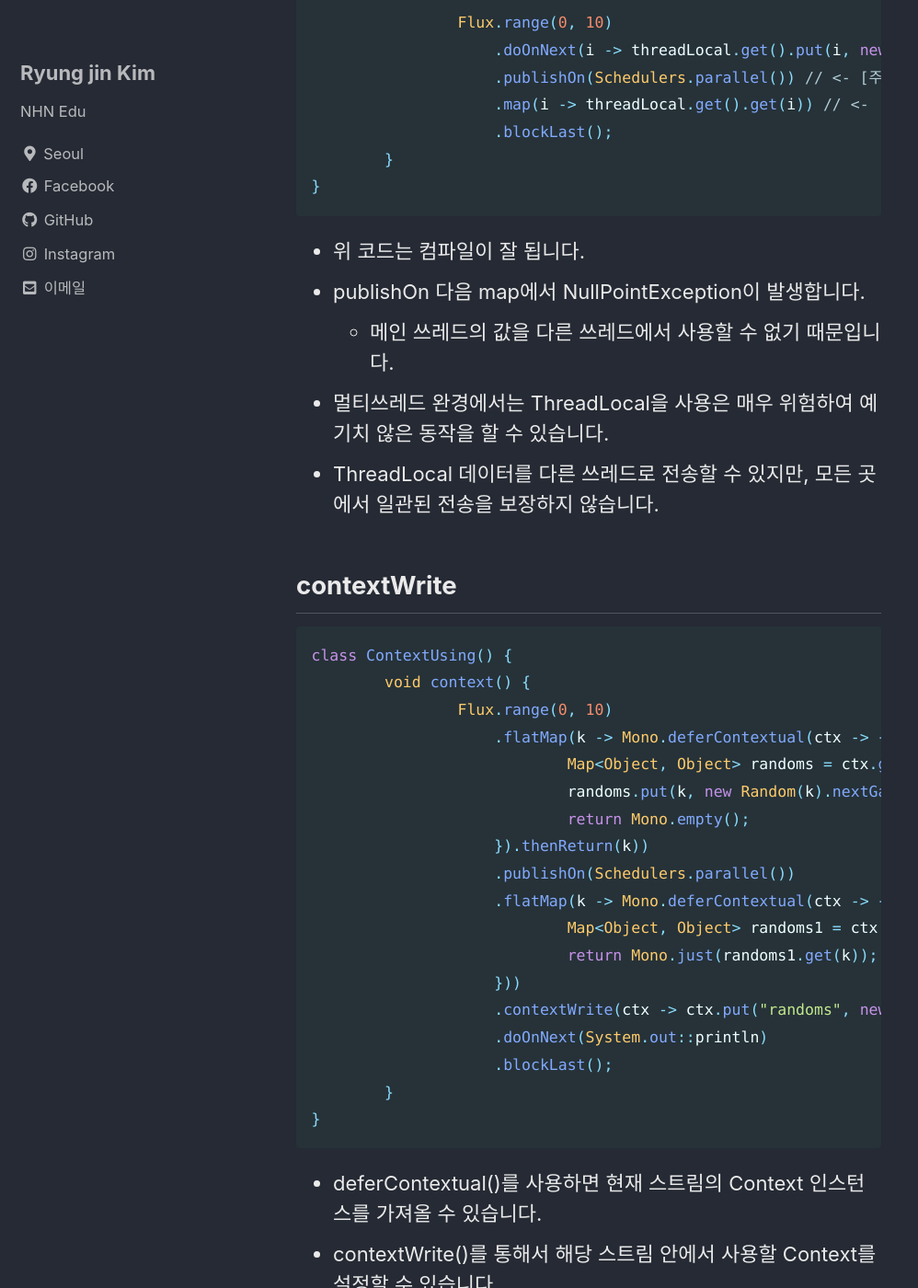
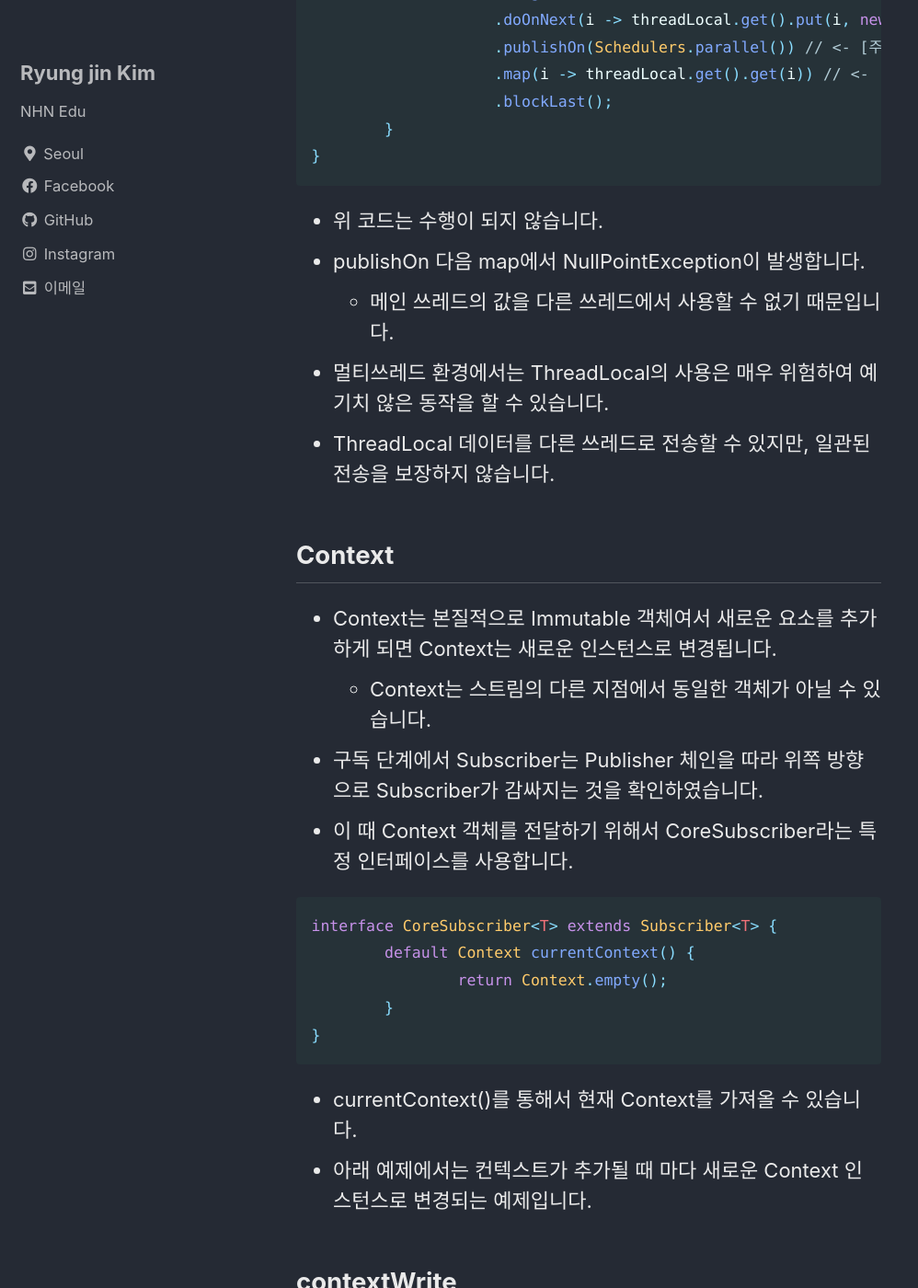
Before and after one commit to RATIONAL331/rational331.github.io, a Jekyll site: the page built from _posts/2022-09-25-hello-reactor-advanced-3.md, in a window 1280 px wide and 1400 px high, scrolled down 14881 px. Shown: the whole window at 92% size, without its empty margins (0-998 px from the left). Built offline with Jekyll 4.4.1, drawn with Linux system fonts in a browser that asks for light colours; cached includes are drawn as plain includes; comment, search, counter and statistics services are not loaded; some of the changed text lies outside the part shown.

Commit message:
[2022-10-15] 리액터 - 3 오타 수정

````diff
--- a/_posts/2022-09-25-hello-reactor-advanced-3.md
+++ b/_posts/2022-09-25-hello-reactor-advanced-3.md
@@ -450,11 +450,29 @@ class ThreadLocalHasProblemOnAsync() {
 }
 ```
 
-* 위 코드는 컴파일이 잘 됩니다.
+* 위 코드는 수행이 되지 않습니다.
 * publishOn 다음 map에서 NullPointException이 발생합니다.
     * 메인 쓰레드의 값을 다른 쓰레드에서 사용할 수 없기 때문입니다.
-* 멀티쓰레드 완경에서는 ThreadLocal을 사용은 매우 위험하여 예기치 않은 동작을 할 수 있습니다.
-* ThreadLocal 데이터를 다른 쓰레드로 전송할 수 있지만, 모든 곳에서 일관된 전송을 보장하지 않습니다.
+* 멀티쓰레드 환경에서는 ThreadLocal의 사용은 매우 위험하여 예기치 않은 동작을 할 수 있습니다.
+* ThreadLocal 데이터를 다른 쓰레드로 전송할 수 있지만, 일관된 전송을 보장하지 않습니다.
+
+## Context
+
+* Context는 본질적으로 Immutable 객체여서 새로운 요소를 추가하게 되면 Context는 새로운 인스턴스로 변경됩니다.
+    * Context는 스트림의 다른 지점에서 동일한 객체가 아닐 수 있습니다.
+* 구독 단계에서 Subscriber는 Publisher 체인을 따라 위쪽 방향으로 Subscriber가 감싸지는 것을 확인하였습니다.
+* 이 때 Context 객체를 전달하기 위해서 CoreSubscriber라는 특정 인터페이스를 사용합니다.
+
+```java
+interface CoreSubscriber<T> extends Subscriber<T> {
+	default Context currentContext() {
+		return Context.empty();
+	}
+}
+```
+
+* currentContext()를 통해서 현재 Context를 가져올 수 있습니다.
+* 아래 예제에서는 컨텍스트가 추가될 때 마다 새로운 Context 인스턴스로 변경되는 예제입니다.
 
 ## contextWrite
 
@@ -478,27 +496,9 @@ class ContextUsing() {
 	}
 }
 ```
-
+* 위 예제는 정상적으로 수행됩니다.
 * deferContextual()를 사용하면 현재 스트림의 Context 인스턴스를 가져올 수 있습니다.
 * contextWrite()를 통해서 해당 스트림 안에서 사용할 Context를 설정할 수 있습니다.
-
-## Context
-
-* Context는 본질적으로 Immutable 객체여서 새로운 요소를 추가하게 되면 Context는 새로운 인스턴스로 변경됩니다.
-    * Context는 스트림의 다른 지점에서 동일한 객체가 아닐 수 있습니다.
-* 구독 단계에서 Subscriber는 Publisher 체인을 따라 위쪽 방향으로 Subscriber가 래핑되는 것을 확인하였습니다.
-* 이 때 추가 Context 객체를 전달하기 위해서 CoreSubscriber라는 특정 인터페이스를 사용합니다.
-
-```java
-interface CoreSubscriber<T> extends Subscriber<T> {
-	default Context currentContext() {
-		return Context.empty();
-	}
-}
-```
-
-* currentContext()를 통해서 현재 Context를 가져올 수 있습니다.
-* 아래 예제에서는 컨텍스트가 추가될 때 마다 새로운 Context 인스턴스로 변경되는 예제입니다.
 
 ```java
 class ContextChange {
````
Also changed, not shown: other parts of _posts/2022-09-25-hello-reactor-advanced-3.md (+2 -2 lines).
